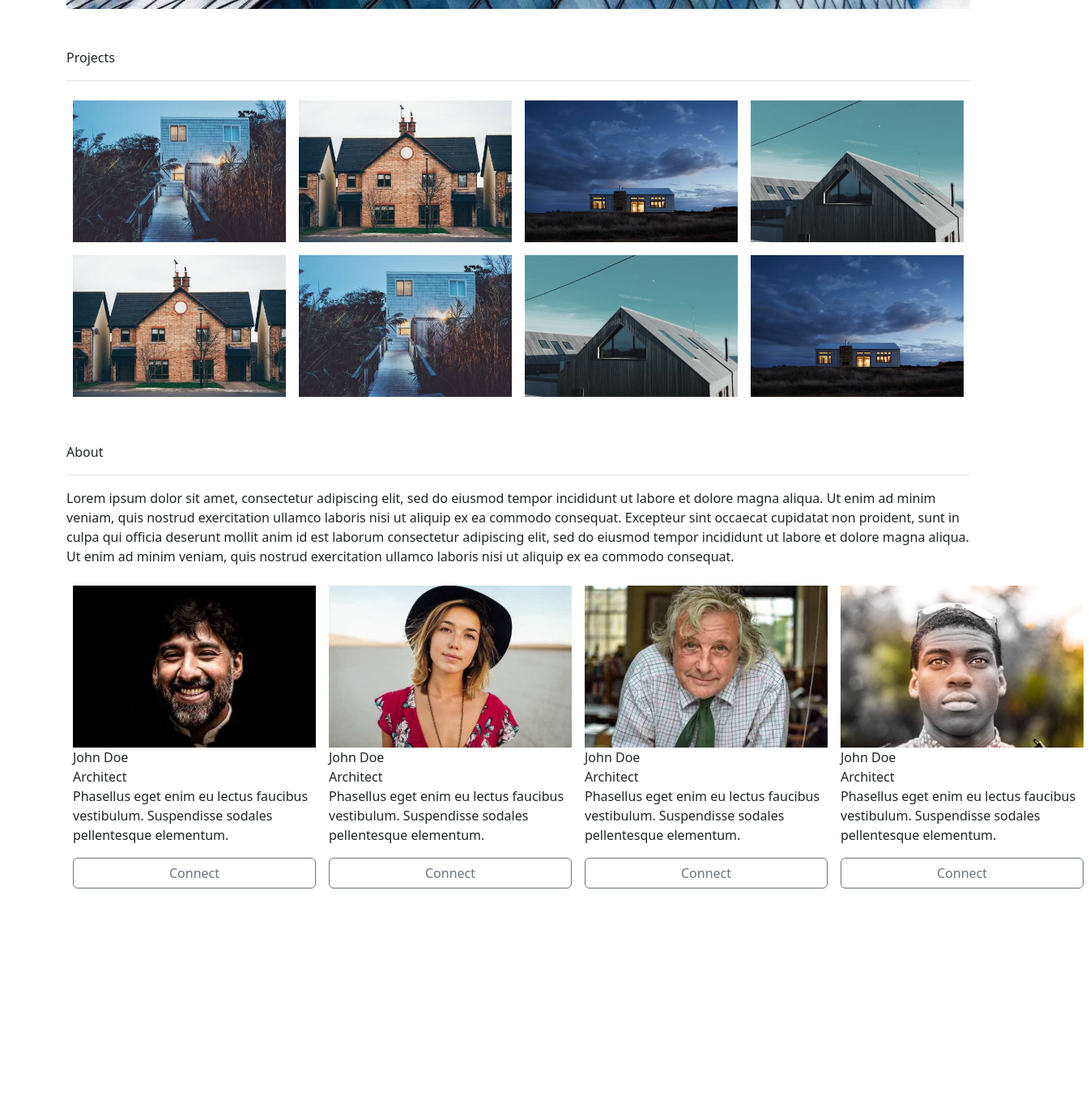
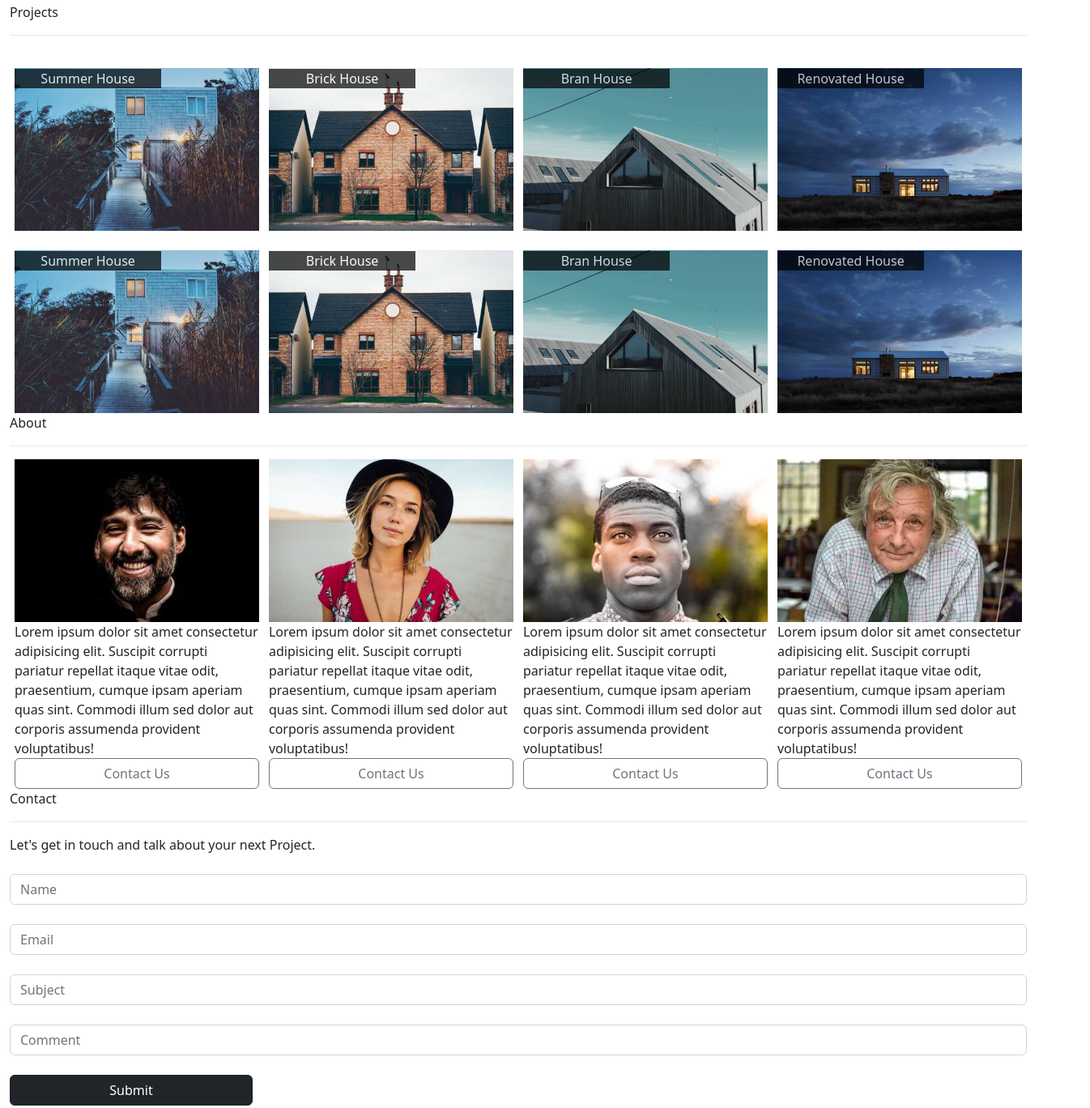
Before and after one commit to sagarjha9715/Architecture, a plain HTML site: page index.html in a window 1280 px wide. Shown: the part 725-2093 px from the top of the page at 81% size, 1346 px wide, since content can reach past the window. Before the commit the page ends 1830 px from the top, so only its background shows below. Drawn offline with nearby package versions, Linux system fonts and the light colour scheme.

Commit message:
Add files via upload
Second commit

Signed-off-by: sagarjha9715 <89568444+sagarjha9715@users.noreply.github.com>

```diff
--- a/index.css
+++ b/index.css
@@ -1,7 +1,66 @@
+
+. *
+{
+    font-family: 'Segoe UI', Tahoma, Geneva, Verdana, sans-serif;
+    font-size: small;
+}
+
 .contain
 {
     box-shadow: 10px 5px 3px rgba(0, 0, 0, 0.19);
 }
+
+.symbol
+{
+    padding-top: 250px;
+    font-size: large;
+    font-weight: bold;
+
+}
+
+#BR
+{
+    display: inline;
+    background-color: black;
+    width: auto;
+    height: auto;
+    padding:15px;
+    opacity: 0.7;
+
+}
+.contact
+{
+    margin-top: 200px;
+}
+
+
+.responsive {
+    padding: 0 6px;
+    float: left;
+    width: 24.99999%;
+  }
+
+  div.gallery img {
+    width: 100%;
+    height: auto;
+  }
+
+  @media only screen and (max-width: 700px) {
+    .responsive {
+      width: 49.99999%;
+      margin: 6px 0;
+    }
+  }
+
+  @media only screen and (max-width: 500px) {
+    .responsive {
+      width: 100%;
+    }
+  }
+
+
+
+
 
 .navi2:hover
 {
@@ -9,32 +68,29 @@
    background-color: grey;
    width: auto;
    height:auto;
-   opacity: 0.5;
+   opacity: 1.0;
+   font-weight: bold;
+
+
+}
+.bg-image
+{
+    background-image: url("architect.jpg");
+    height: 80vh;
+    background-size: cover;
 
 }
 
-.navi3
+.bg-dark
 {
-    font-family: 'Segoe UI', Tahoma, Geneva, Verdana, sans-serif;
-    font-size: small;
-}
-
-
-
-.back1
-{
-    background-image: url("architect.jpg");
-    height:700px;
-    background-size: cover;
-}
-
-.BR{
-
+    text-align: center;
 }
 
 .HR
 {
     opacity: 0.1;
+
+
 }
 
 .House
@@ -52,3 +108,28 @@
 {
     opacity: 0.4;
 }
+
+.btn-outline-secondary
+{
+  width: 100%;
+}
+
+.black-sign
+{
+
+  background-color: black;
+  color: white;
+  position:relative;
+  width: 60%;
+  height: auto;
+  opacity: 0.7;
+  top: 25px;
+  text-align: center;
+
+
+}
+
+.difference
+{
+  margin-top: 100px;
+}
--- a/index.html
+++ b/index.html
@@ -2,6 +2,7 @@
 <html>
     <head><title>Architecture</title>
         <meta charset="UTF-8">
+        <meta http-equiv="X-UA-Compatible" content="IE=edge">
         <meta name="viewport" content="width=device-width, initial-scale=1">
         <!-- CSS only -->
         <link href="https://cdn.jsdelivr.net/npm/bootstrap@5.2.2/dist/css/bootstrap.min.css" rel="stylesheet" integrity="sha384-Zenh87qX5JnK2Jl0vWa8Ck2rdkQ2Bzep5IDxbcnCeuOxjzrPF/et3URy9Bv1WTRi" crossorigin="anonymous">
@@ -10,9 +11,11 @@
         <script src="https://cdn.jsdelivr.net/npm/bootstrap@5.2.2/dist/js/bootstrap.bundle.min.js" integrity="sha384-OERcA2EqjJCMA+/3y+gxIOqMEjwtxJY7qPCqsdltbNJuaOe923+mo//f6V8Qbsw3" crossorigin="anonymous"></script>
     </head>
     <body>
-        <nav>
-        <div class="container-fluid bg-primary bg-light d-flex justify-content-between contain ">
-            <div class="nav-item p-2"><a href="" class="nav-link text-body navi2 navi3">BR Architecture</a></div>
+
+        <!-- Nav-Body start-->
+        <nav class="row col-xxl">
+        <div class="container-fluid bg-light d-flex justify-content-between contain ">
+            <div class="nav-item p-2"><a href="" class="nav-link text-body navi2 navi3"> <strong>BR</strong> Architecture</a></div>
             <div class="justify-content-end">
                 <ul class="nav">
                     <li class="nav-item"><a href="" class="nav-link text-body navi2 navi3">Project</a></li>
@@ -22,66 +25,179 @@
             </div>
         </div>
         </nav>
-        <div class="container">
-            <div class="back1 img-fluid">
-            <span id="BR">BR</span>&nbsp;&nbsp;<span id="Architects">Architects</span>
-            </div>
-        <div class="mt-5 mb-1">
-            Projects
-            <hr class="HR">
-            <div class="justify-content-between d-inline-flex">
-                <div class="m-2"><img src="summer House.jpg" class="img-fluid" alt=""></div>
-                <div class="m-2"><img src="Brick House.jpg" class=" img-fluid" alt=""></div>
-                <div class="m-2"><img src="Renovated House.jpg" class="img-fluid" alt=""></div>
-                <div class="m-2"><img src="Bran House.jpg" alt="" class="img-fluid"></div>
+
+        <!-- Nav-body End-->
+        <div class="container-xxl">
+
+            <!--This is a background image-->
+            <div class="bg-image p-5 text-center align-item-center">
+            <div class="symbol"><span id="BR">BR</span>&nbsp;&nbsp;<span id="Architects">Architects</span></div>
             </div>
 
-            <div class="justify-content-between d-inline-flex">
-                <div class="m-2"><img src="Summer House1.jpg" class="img-fluid" alt=""></div>
-                <div class="m-2"><img src="Brick House1.jpg" class=" img-fluid" alt=""></div>
-                <div class="m-2"><img src="Renovated House1.jpg" class="img-fluid" alt=""></div>
-                <div class="m-2"><img src="Barn House1.jpg" alt="" class="img-fluid"></div>
+            <!--This is a backgroud image-->
+
+            <!-- this is content project-image-->
+            <div class="mt-5 mb-3">
+            Projects
+
+            <hr class="HR">
+
+
+
+            <div class="responsive">
+                <div class="gallery">
+                    <div class="black-sign">Summer House</div>
+                    <img src="summer House.jpg" alt="John" height="400px" width="600px">
+                </div>
+             </div>
+             <div class="responsive">
+                <div class="gallery">
+                    <div class="black-sign">Brick House</div>
+                    <img src="Brick House.jpg" alt="John" height="400px" width="600px">
+
+
+                </div>
+             </div>
+             <div class="responsive">
+                <div class="gallery">
+                    <div class="black-sign">Bran House</div>
+                    <img src="Bran House.jpg" alt="John" height="400px" width="600px">
+
+
+                </div>
+             </div>
+             <div class="responsive">
+                <div class="gallery">
+                    <div class="black-sign">Renovated House</div>
+                    <img src="Renovated House.jpg" alt="John" height="400px" width="600px">
+
+
                 </div>
              </div>
 
-        <div class="mt-5 mb-1">
-            About
-            <hr class="HR">
-            <p>Lorem ipsum dolor sit amet, consectetur adipiscing elit, sed do eiusmod tempor incididunt ut labore et dolore magna aliqua. Ut enim ad minim veniam, quis nostrud exercitation ullamco laboris nisi
-                ut aliquip ex ea commodo consequat. Excepteur sint occaecat cupidatat non proident, sunt in culpa qui officia deserunt mollit anim id est laborum consectetur adipiscing elit, sed do eiusmod tempor incididunt ut labore et dolore magna aliqua. Ut enim ad minim veniam, quis nostrud exercitation ullamco laboris nisi ut aliquip ex ea commodo consequat.</p>
+             <div class="responsive">
+                <div class="gallery">
+                    <div class="black-sign">Summer House</div>
+                    <img src="summer House.jpg" alt="John" height="400px" width="600px">
                 </div>
-        <div class="justify-content-between d-inline-flex .navi3">
-                <div class="m-2"><img src="John Doe.jpg" class="img-fluid" alt="">
-                   <div>John Doe</div>
-                   <div class>Architect</div>
-                   <p>Phasellus eget enim eu lectus faucibus vestibulum. Suspendisse sodales pellentesque elementum.</p>
-                   <button class="btn btn-outline-secondary btn-block">Connect</button>
              </div>
-                <div class="m-2"><img src="John Doe2.jpg" class=" img-fluid" alt="">
-                    <div>John Doe</div>
-                    <div>Architect</div>
-                    <p>Phasellus eget enim eu lectus faucibus vestibulum. Suspendisse sodales pellentesque elementum.</p>
-                    <button class="btn btn-outline-secondary btn-block">Connect</button>
+             <div class="responsive">
+                <div class="gallery">
+                    <div class="black-sign">Brick House</div>
+                    <img src="Brick House.jpg" alt="John" height="400px" width="600px">
+
+
                 </div>
-                <div class="m-2"><img src="MIke rose.jpg" class="img-fluid" alt="">
-                    <div>John Doe</div>
-                    <div>Architect</div>
-                    <p>Phasellus eget enim eu lectus faucibus vestibulum. Suspendisse sodales pellentesque elementum.</p>
-                    <button class="btn btn-outline-secondary btn-block">Connect</button>
              </div>
-                <div class="m-2"><img src="Dan Star.jpg" alt="" class="img-fluid">
-                    <div>John Doe</div>
-                    <div>Architect</div>
-                    <p>Phasellus eget enim eu lectus faucibus vestibulum. Suspendisse sodales pellentesque elementum.</p>
-                    <button class="btn btn-outline-secondary btn-block">Connect</button>
+             <div class="responsive">
+                <div class="gallery">
+                    <div class="black-sign">Bran House</div>
+                    <img src="Bran House.jpg" alt="John" height="400px" width="600px">
+
+
+                </div>
+             </div>
+             <div class="responsive">
+                <div class="gallery">
+                    <div class="black-sign">Renovated House</div>
+                    <img src="Renovated House.jpg" alt="John" height="400px" width="600px">
+
+
                 </div>
              </div>
 
 
+            </div>
+
+             <!-- this is content project-image-->
+
+             <!-- About Page-->
+
+             <div class="difference">
+                About
+
+                <hr class="HR">
+             <div class="responsive">
+                <div class="gallery">
+                    <img src="John Doe.jpg" alt="John" height="400px" width="600px">
+                    <div>
+                        <div>Lorem ipsum dolor sit amet consectetur adipisicing elit. Suscipit corrupti pariatur repellat itaque vitae odit, praesentium, cumque ipsam aperiam quas sint. Commodi illum sed dolor aut corporis assumenda provident voluptatibus!</div>
+                        <div><Button type="button" class="btn btn-outline-secondary" >Contact Us</Button></div>
+                    </div>
+
+                </div>
+             </div>
+             <div class="responsive">
+                <div class="gallery">
+                    <img src="John Doe2.jpg" alt="John" height="400px" width="600px">
+                    <div>
+                        <div>Lorem ipsum dolor sit amet consectetur adipisicing elit. Suscipit corrupti pariatur repellat itaque vitae odit, praesentium, cumque ipsam aperiam quas sint. Commodi illum sed dolor aut corporis assumenda provident voluptatibus!</div>
+                        <div><Button type="button" class="btn btn-outline-secondary">Contact Us</Button></div>
+                    </div>
+
+                </div>
+             </div>
+             <div class="responsive">
+                <div class="gallery">
+                    <img src="Dan Star.jpg" alt="John" height="400px" width="600px">
+                    <div>
+                        <div>Lorem ipsum dolor sit amet consectetur adipisicing elit. Suscipit corrupti pariatur repellat itaque vitae odit, praesentium, cumque ipsam aperiam quas sint. Commodi illum sed dolor aut corporis assumenda provident voluptatibus!</div>
+                        <div><Button type="button" class="btn btn-outline-secondary">Contact Us</Button></div>
+                    </div>
+
+                </div>
+             </div>
+             <div class="responsive">
+                <div class="gallery">
+                    <img src="MIke rose.jpg" alt="John" height="400px" width="600px">
+                    <div>
+                        <div>Lorem ipsum dolor sit amet consectetur adipisicing elit. Suscipit corrupti pariatur repellat itaque vitae odit, praesentium, cumque ipsam aperiam quas sint. Commodi illum sed dolor aut corporis assumenda provident voluptatibus!</div>
+                        <div><Button type="button" class="btn btn-outline-secondary">Contact Us</Button></div>
+                    </div>
+
+                </div>
+             </div>
+
+            </div>
+
+
+            <!-- About page End-->
+
+            <!-- form Page-->
+            <div class="difference">
+            <div class="difference">Contact</div>
+            <hr class="HR">
+            <p>Let's get in touch and talk about your next Project.</p>
+            <form action="">
+                <div class="mb-4 mt-4"><input type="text" class="form-control" placeholder="Name"></div>
+                <div class="mb-4 mt-4"><input type="text" class="form-control" placeholder="Email"></div>
+                <div class="mb-4 mt-4"><input type="text" class="form-control" placeholder="Subject"></div>
+                <div class="mb-4 mt-4"><input type="text" class="form-control" placeholder="Comment"></div>
+                <div class="mb-4 mt-4"><button type="button" class="btn btn-dark">Submit</button></div>
+
+            </form>
+            </div>
+
+            <!-- form Page End-->
+
+            <!-- map page Start-->
+
+            <div class="mt-5 mb-1">
+                <img src=".\Map.jpg" alt="Map" class="img-fluid">
+
+            </div>
+
+             <!-- map Page end-->
+            </div>
 
 
 
+            <!-- Footer Page start-->
+             <div class="container-fluid bg-dark p-5 text-white mt-2">
+                Powered by sagar.com
+
 
              </div>
+             <!-- footer page end-->
     </body>
 </html>
```
Lines whose indentation alone changed are shown as unchanged.
